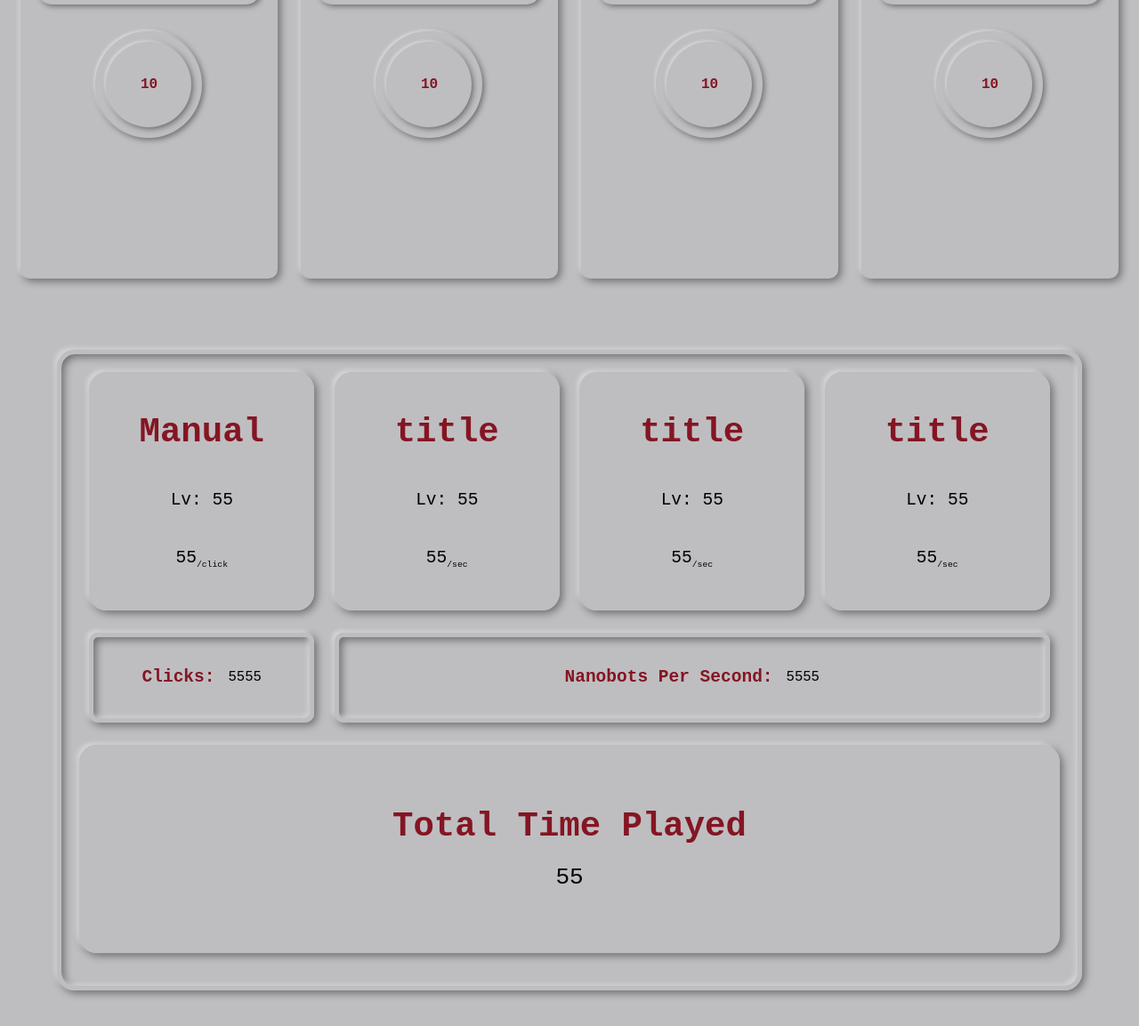
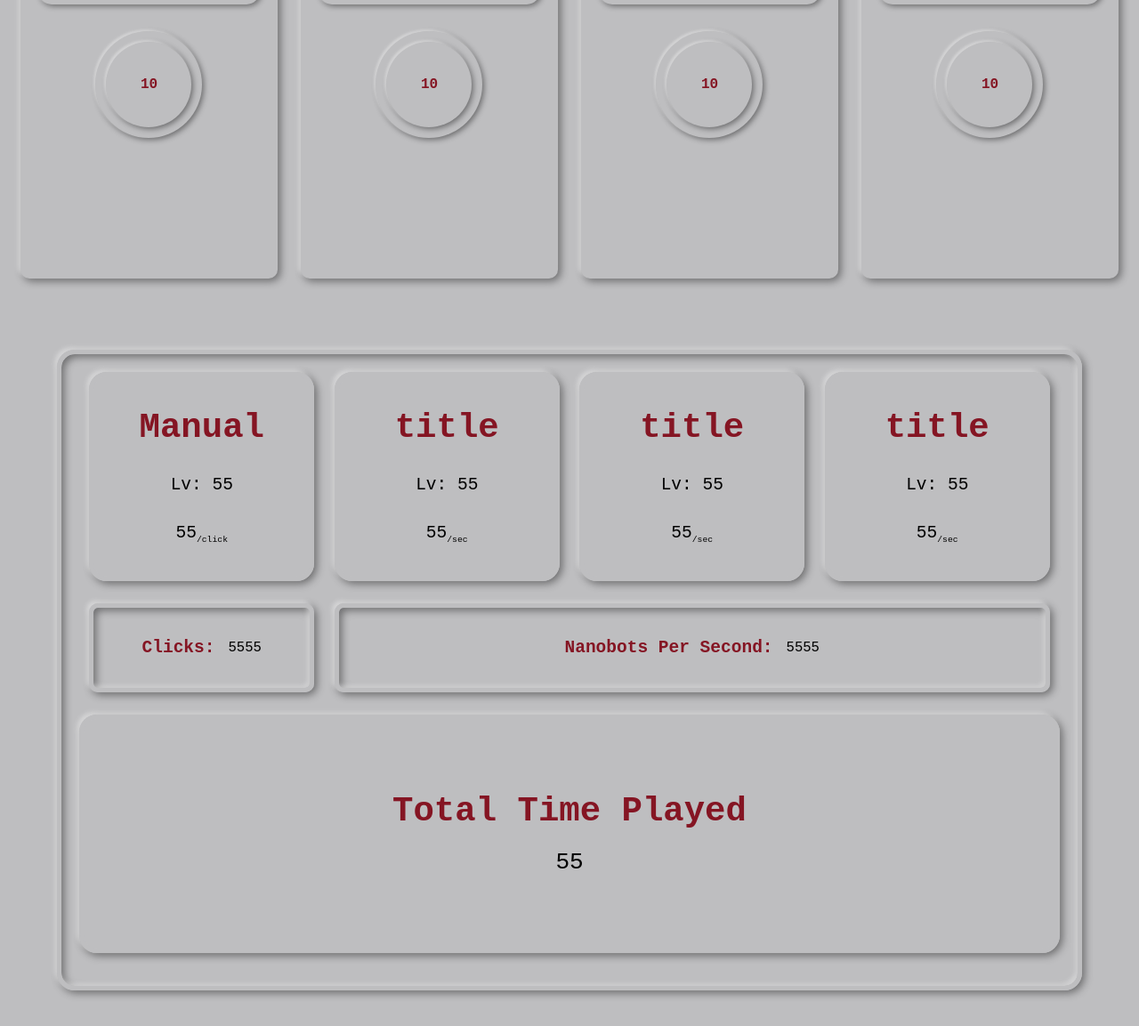
Before and after one commit to Robby-Codes/Nanobot-Factory, a React (Create React App) app in the folder nanobot-factory/: page / in a window 1280 px wide. Shown: the part 1247-2400 px from the top of the page at 89% size. Built offline with nearby package versions, Linux system fonts and the light colour scheme.

Commit message:
style fix for stats section

```diff
--- a/nanobot-factory/src/main/stats section/stats.css
+++ b/nanobot-factory/src/main/stats section/stats.css
@@ -18,7 +18,7 @@
 }
 
 .stats-container > div:nth-of-type(1) {
-  height: 40%;
+  height: 35%;
   width: 100%;
   display: flex;
   justify-content: space-around;
@@ -94,7 +94,7 @@
 
 .stats-container > div:nth-of-type(3) {
   text-align: center;
-  height: 35%;
+  height: 40%;
   width: 100%;
   margin-top: 25px;
   display: flex;
```
Also changed, not shown: 1 other file (tests, documents, lock files or other folders).
